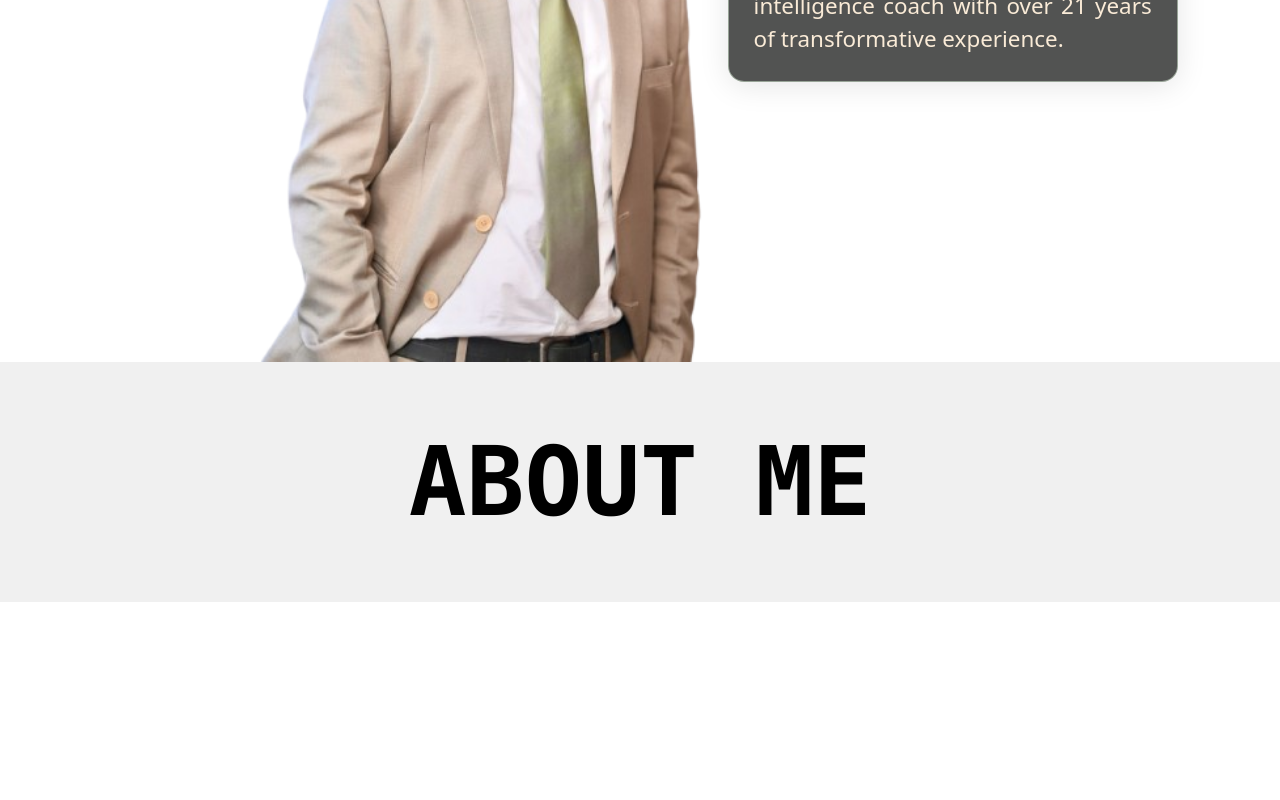
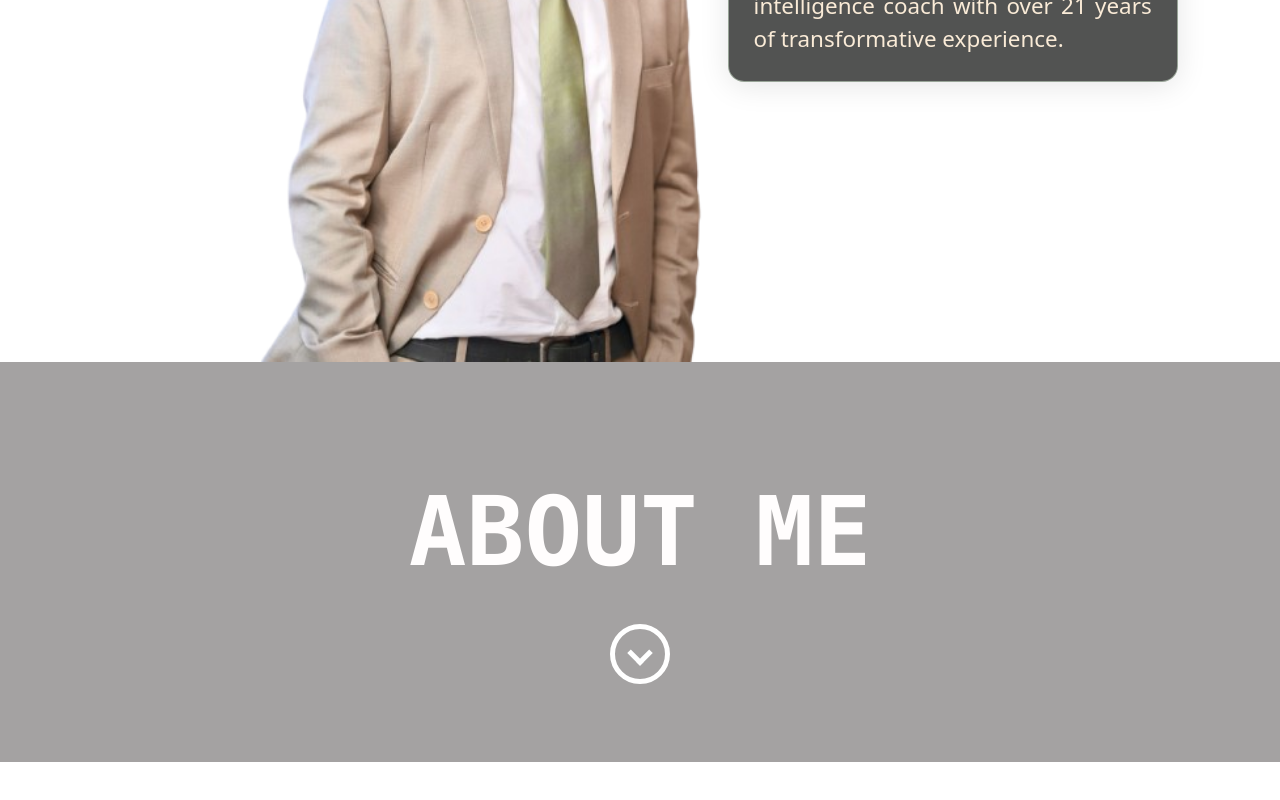
Before and after one commit to el983/portfoliov3, a React (Create React App) app: page / in a window 1280 px wide. Shown: the part 502-1302 px from the top of the page. Built offline with nearby package versions, Linux system fonts and the light colour scheme.

Commit message:
Add files via upload

```diff
--- a/src/components/About.css
+++ b/src/components/About.css
@@ -3,9 +3,10 @@
 .about-section {
     position: relative;
     width: 100%;
-    height: 30vh;
-    background: #f0f0f0;
+    height: 50vh;
+    background: #a4a2a2;
     display: flex;
+    flex-direction: column;
     align-items: center;
     justify-content: center;
     font-family: Consolas, monospace;
@@ -24,7 +25,7 @@
     position: absolute;
     top: 0;
     left: 0;
-    color: #000;
+    color: #fffdfd;
     transition: 0.5s;
     clip-path: polygon(0 0, 100% 0, 100% 50%, 0 50%);
     overflow: hidden;
@@ -38,7 +39,8 @@
     position: absolute;
     top: 0;
     left: 0;
-    color: #000;
+    color: #fffdfd;
+    /* color: #000; */
     transition: 0.5s;
     clip-path: polygon(0 50%, 100% 50%, 100% 100%, 0 100%);
     overflow: hidden;
@@ -68,3 +70,48 @@
   .about-section h2:hover span:nth-child(3) {
     transform: translateY(-50%) scaleY(1);
   }
+  .scroll {
+	width: 60px;
+	height: 60px;
+	border: 5px solid white;
+	border-radius: 50%;
+	position: relative;
+  top:20px ;
+	animation: down 1.5s infinite;
+	-webkit-animation: down 1.5s infinite;
+	&::before {
+		content: '';
+		position: absolute;
+		top: 15px;
+		left: 16px;
+		width: 18px;
+		height: 18px;
+		border-left: 5px solid white;
+  	border-bottom: 5px solid white;
+		transform: rotate(-45deg);
+	}
+}
+
+@keyframes down {
+	0% {
+		transform: translate(0);
+	}
+	20% {
+		transform: translateY(15px);
+	}
+	40% {
+		transform: translate(0);
+	}
+}
+
+@-webkit-keyframes down {
+	0% {
+		transform: translate(0);
+	}
+	20% {
+		transform: translateY(15px);
+	}
+	40% {
+		transform: translate(0);
+	}
+}
--- a/src/components/About.jsx
+++ b/src/components/About.jsx
@@ -11,6 +11,9 @@ function About() {
         <span>ABOUT ME</span>
         <span>Joy Chowdhury</span>
       </h2>
+      <div className="ar-cont">
+        <div class="scroll"></div>
+      </div>
     </div>
   );
 }
```
